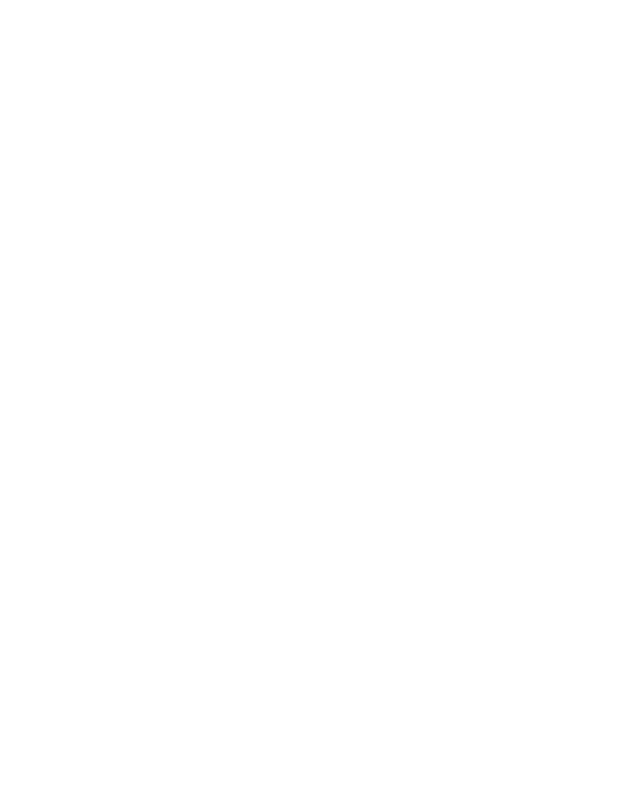
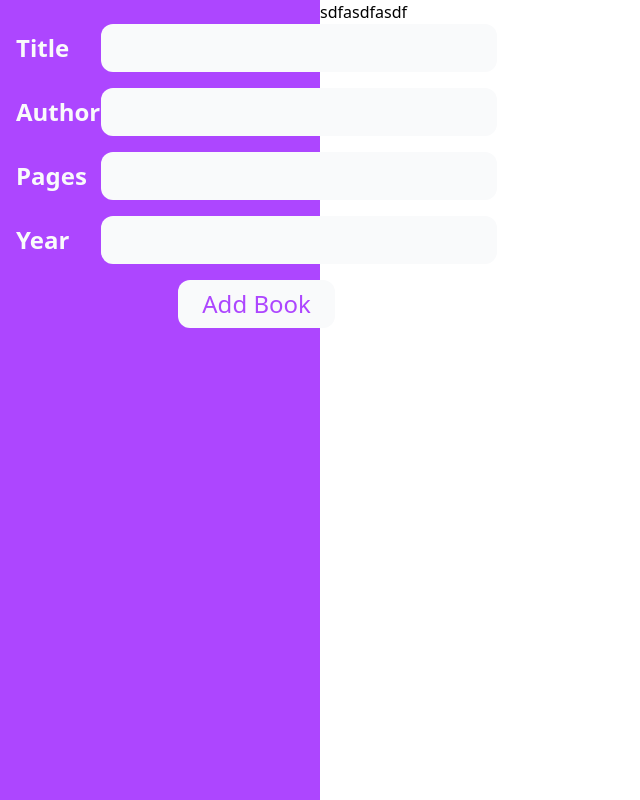
Before and after one commit to nishhcodes/book-library, a plain HTML site: page index.html in a window 1280 px wide. Shown: the whole page, without its empty margins (0-640 px from the left). Drawn offline with nearby package versions, Linux system fonts and the light colour scheme.

Commit message:
fixed some minor bugs

```diff
--- a/index.html
+++ b/index.html
@@ -8,6 +8,31 @@
     <script src="script.js" defer></script>
 </head>
 <body>
-
+    <main>
+        <div class="flex">
+            <div class="h-screen w-1/4 flex bg-purple-500">
+                <form id="form" class="py-2 border-solid border-black ">
+                    <div class="flex justify-between items-center m-4">
+                        <label for="title" class="text-2xl font-semibold mr-8 text-gray-50">Title</label>
+                        <input type="text" id="title" required class="bg-gray-50 py-2 px-6 text-2xl rounded-xl">
+                    </div>
+                    <div class="flex justify-between items-center m-4">
+                        <label for="author" class="text-2xl font-semibold text-gray-50">Author</label>
+                        <input type="text" id="author" required class="bg-gray-50 py-2 px-6 text-2xl rounded-xl">
+                    </div>
+                    <div class="flex justify-between items-center m-4">
+                        <label for="pages" class="text-2xl font-semibold text-gray-50">Pages</label>
+                        <input type="tel" id="pages" required class="bg-gray-50 py-2 px-6 text-2xl rounded-xl">
+                    </div>
+                    <div class="flex justify-between items-center m-4 text-gray-50">
+                        <label for="year" class="text-2xl font-semibold">Year</label>
+                        <input type="tel" id="year" required class="bg-gray-50 py-2 px-6 text-2xl rounded-xl">
+                    </div>
+                    <button type="submit" class="bg-gray-50 text-purple-500 block mx-auto px-6 py-2 text-2xl rounded-xl">Add Book</button>
+                </form>
+            </div>
+            <div id="form-container">sdfasdfasdf</div>
+        </div>
+    </main>
 </body>
 </html>
```
